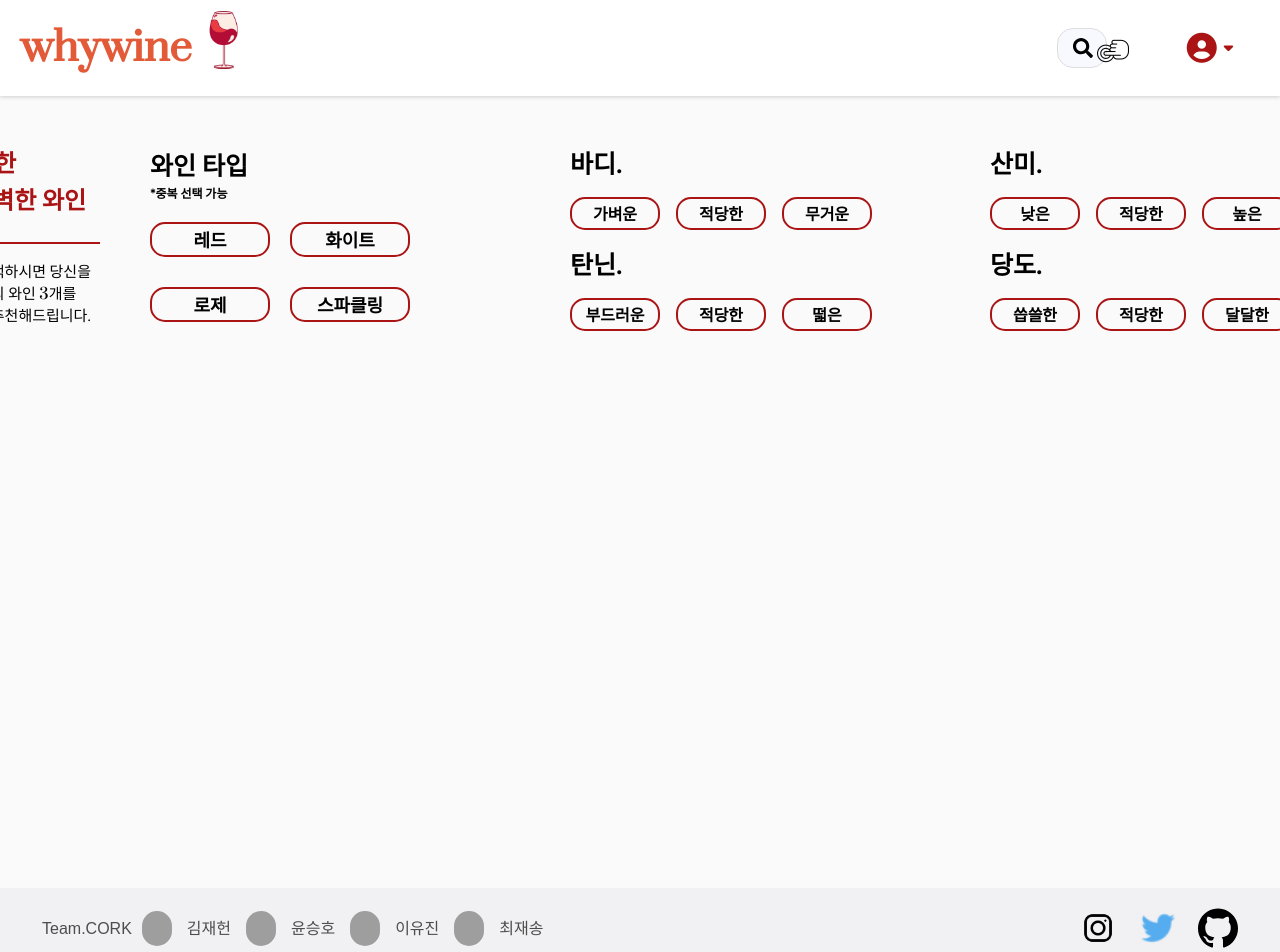
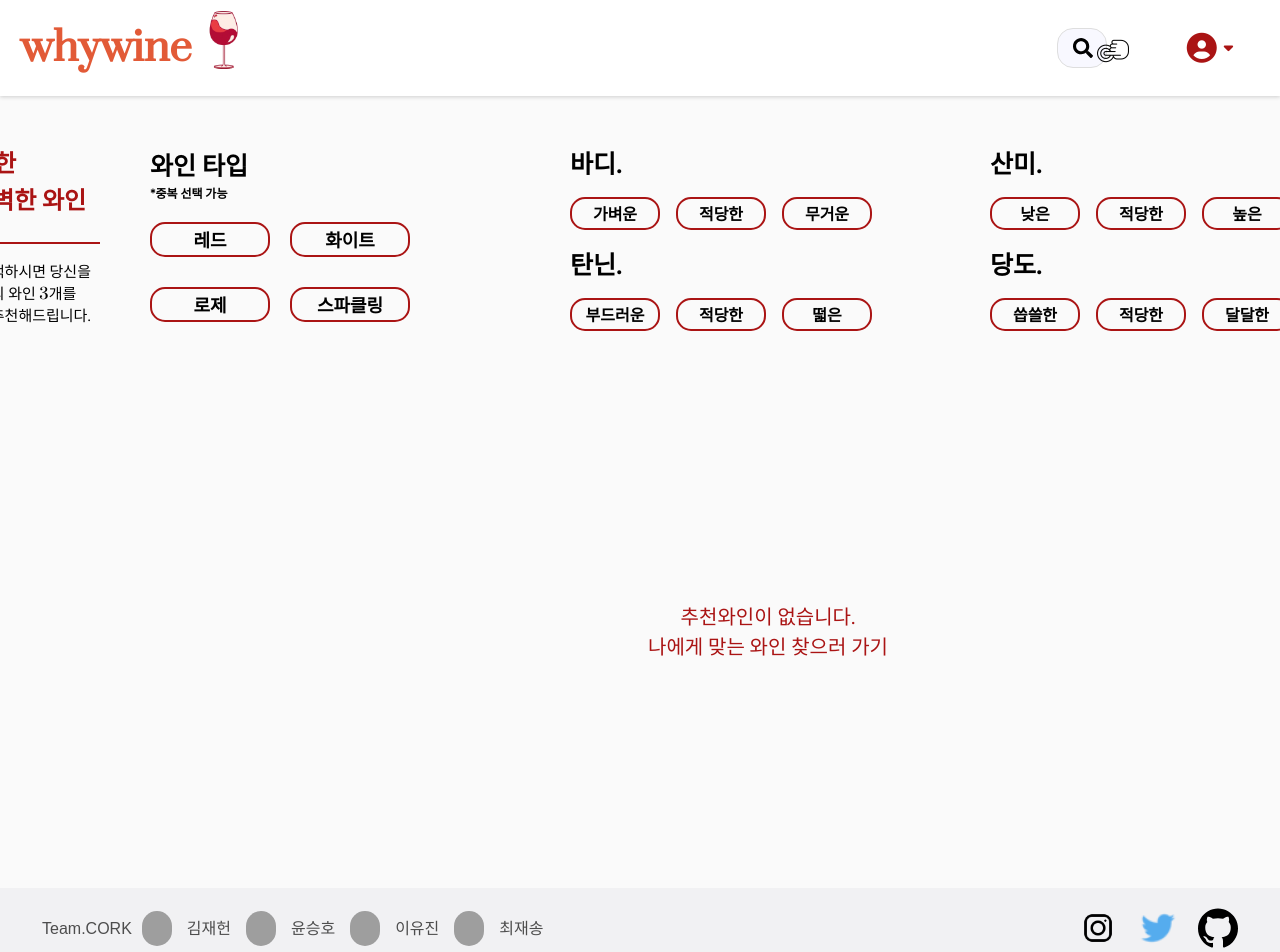
Before and after one commit to codestates/whywine-client, a React (Create React App) app: page /main in a window 1280 px wide. Shown: the top 952 px of the page. Built offline with nearby package versions, Linux system fonts and the light colour scheme; no server answers; grey boxes are pictures that could not be loaded; a web font is replaced by a local one.

Commit message:
기능: 비회원 설문조사 유도

```diff
--- a/src/components/organisms/Categories/MainWineCategory.tsx
+++ b/src/components/organisms/Categories/MainWineCategory.tsx
@@ -3,6 +3,7 @@ import MainWineCard from "../Cards/MainWineCard";
 import "slick-carousel/slick/slick.css";
 import "slick-carousel/slick/slick-theme.css";
 import Loading from "../../atoms/Imgs/Loading";
+import { useHistory } from "react-router-dom";
 
 interface WineData {
   randomWine: object[];
@@ -13,11 +14,13 @@ const MainWineCategory = ({ randomWine }: WineData) => {
   //   <MainWineCard randomWine={randomWine[1]} />,
   //   <MainWineCard randomWine={randomWine[2]} />,
   // ];
-
+  const history = useHistory();
   const [isTagArr, setIsTagArr] = useState(true);
 
-  const tags: any = sessionStorage.getItem("userTag");
-  if (!tags) {
+  let tags: any = sessionStorage.getItem("userTag");
+  tags = JSON.parse(tags);
+
+  if (tags.langth === 0) {
     setIsTagArr(false);
   }
 
@@ -34,6 +37,14 @@ const MainWineCategory = ({ randomWine }: WineData) => {
               );
             })}
           </ul>
+          <div
+            onClick={() => history.push("/survey")}
+            className="guestNoSurvey"
+            style={{ opacity: isTagArr ? "1" : "0" }}
+          >
+            추천와인이 없습니다. {"   "}
+            <div>나에게 맞는 와인 찾으러 가기</div>
+          </div>
         </div>
       ) : (
         <div>추천와인이 없습니다 </div>
--- a/src/index.css
+++ b/src/index.css
@@ -668,6 +668,17 @@ section {
   justify-content: space-around;
   width: 200px;
   text-decoration: none;
+}
+.guestNoSurvey {
+  font-size: 20px;
+  display: flex;
+  flex-direction: column;
+  cursor: pointer;
+  justify-content: center;
+  align-items: center;
+}
+.guestNoSurvey:hover {
+  color: rgb(240, 119, 88);
 }
 .wineTypeTag button {
   background-color: transparent;
```
